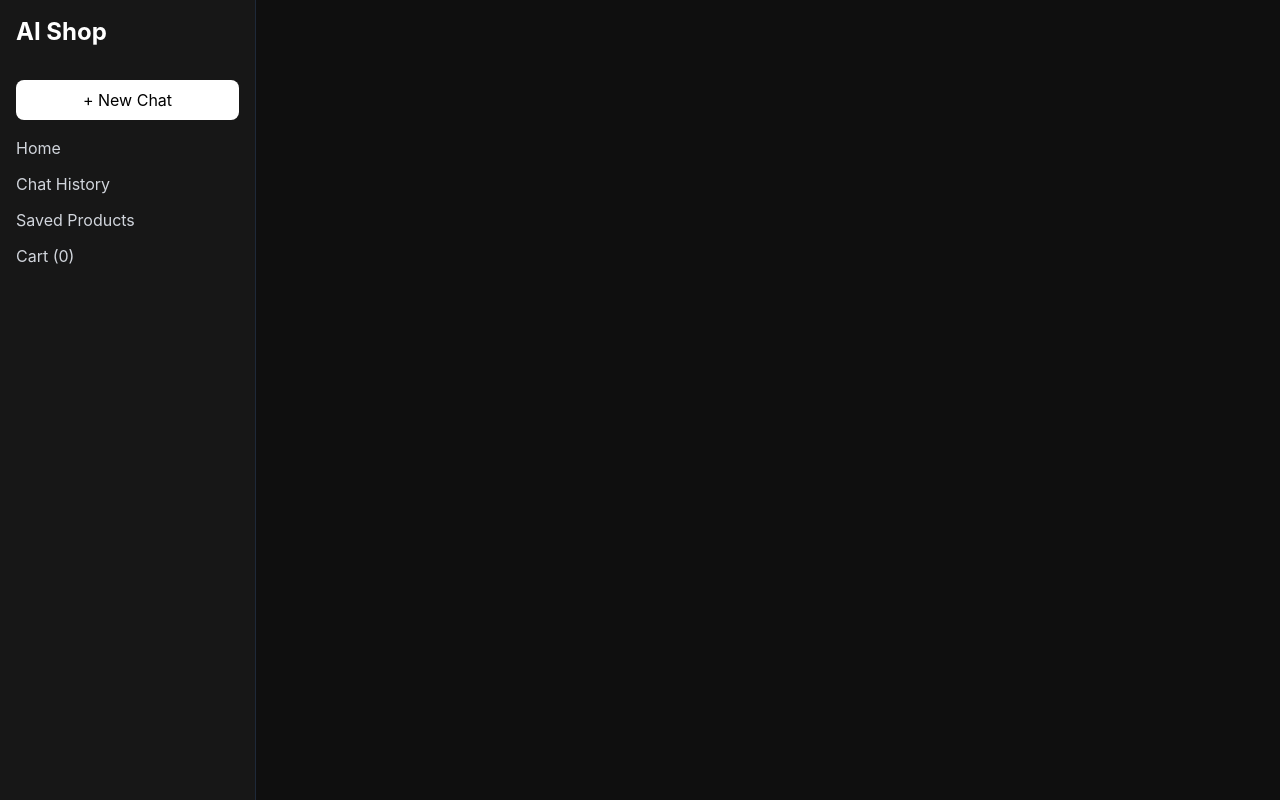
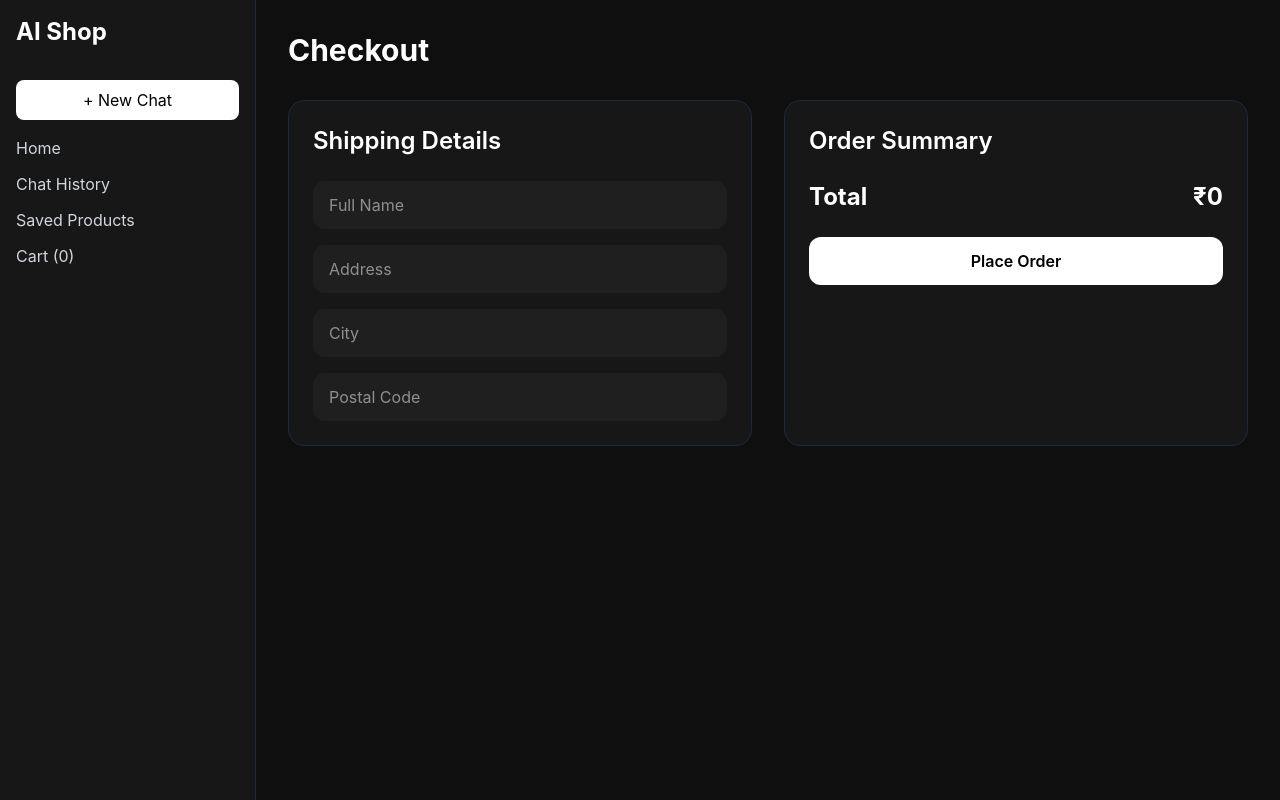
Before and after one commit to AksharaAvasthi-github/AI-Shopping-agent, a React (Vite) app: page /checkout in a window 1280 px wide. Built offline with nearby package versions, Linux system fonts and the light colour scheme.

Commit message:
Implement checkout flow and order summary page

```diff
--- a/src/App.jsx
+++ b/src/App.jsx
@@ -8,6 +8,7 @@ import ProductCard from "./components/ProductCard.jsx";
 import CartPage from "./pages/CartPage.jsx";
 import SavedPage from "./pages/SavedPage.jsx";
 import HistoryPage from "./pages/HistoryPage.jsx";
+import CheckoutPage from "./pages/CheckoutPage.jsx";
 
 export default function App() {
 
@@ -153,6 +154,7 @@ export default function App() {
       <Sidebar />
 
       <Routes>
+        <Route path="/checkout" element={<CheckoutPage />} />
         <Route path="/" element={<HomePage />} />
         <Route path="/cart" element={<CartPage />} />
         <Route path="/saved" element={<SavedPage />} />
--- a/src/pages/CartPage.jsx
+++ b/src/pages/CartPage.jsx
@@ -1,3 +1,4 @@
+import { Link } from "react-router-dom";
 import useCartStore from "../store/cartStore";
 
 export default function CartPage() {
@@ -88,9 +89,14 @@ export default function CartPage() {
               Total: ₹{totalPrice.toLocaleString()}
             </p>
 
+            <Link to="/checkout">
+
             <button className="bg-white text-black px-6 py-3 rounded-xl font-semibold">
-              Proceed to Checkout
+                Proceed to Checkout
             </button>
+
+            </Link>
+
 
           </div>
 
--- /dev/null
+++ b/src/pages/CheckoutPage.jsx
@@ -0,0 +1,115 @@
+import useCartStore from "../store/cartStore";
+
+export default function CheckoutPage() {
+
+  const cartItems = useCartStore(
+    (state) => state.cartItems
+  );
+
+  const totalPrice = cartItems.reduce((total, item) => {
+
+    const numericPrice = Number(
+      item.price.replace(/[^0-9]/g, "")
+    );
+
+    return total + numericPrice;
+
+  }, 0);
+
+  return (
+    <div className="flex-1 bg-[#0f0f0f] text-white p-8 overflow-y-auto">
+
+      <h1 className="text-3xl font-bold mb-8">
+        Checkout
+      </h1>
+
+      <div className="grid grid-cols-1 lg:grid-cols-2 gap-8">
+
+        {/* Shipping Form */}
+        <div className="bg-[#171717] border border-gray-800 rounded-2xl p-6">
+
+          <h2 className="text-2xl font-semibold mb-6">
+            Shipping Details
+          </h2>
+
+          <div className="space-y-4">
+
+            <input
+              type="text"
+              placeholder="Full Name"
+              className="w-full bg-[#1f1f1f] rounded-xl px-4 py-3 outline-none"
+            />
+
+            <input
+              type="text"
+              placeholder="Address"
+              className="w-full bg-[#1f1f1f] rounded-xl px-4 py-3 outline-none"
+            />
+
+            <input
+              type="text"
+              placeholder="City"
+              className="w-full bg-[#1f1f1f] rounded-xl px-4 py-3 outline-none"
+            />
+
+            <input
+              type="text"
+              placeholder="Postal Code"
+              className="w-full bg-[#1f1f1f] rounded-xl px-4 py-3 outline-none"
+            />
+
+          </div>
+
+        </div>
+
+        {/* Order Summary */}
+        <div className="bg-[#171717] border border-gray-800 rounded-2xl p-6">
+
+          <h2 className="text-2xl font-semibold mb-6">
+            Order Summary
+          </h2>
+
+          <div className="space-y-4 mb-6">
+
+            {cartItems.map((item, index) => (
+
+              <div
+                key={index}
+                className="flex justify-between border-b border-gray-800 pb-3"
+              >
+
+                <span>
+                  {item.name}
+                </span>
+
+                <span>
+                  {item.price}
+                </span>
+
+              </div>
+
+            ))}
+
+          </div>
+
+          <div className="flex justify-between text-2xl font-bold mb-6">
+
+            <span>Total</span>
+
+            <span>
+              ₹{totalPrice.toLocaleString()}
+            </span>
+
+          </div>
+
+          <button className="w-full bg-white text-black py-3 rounded-xl font-semibold">
+            Place Order
+          </button>
+
+        </div>
+
+      </div>
+
+    </div>
+  );
+}
```
